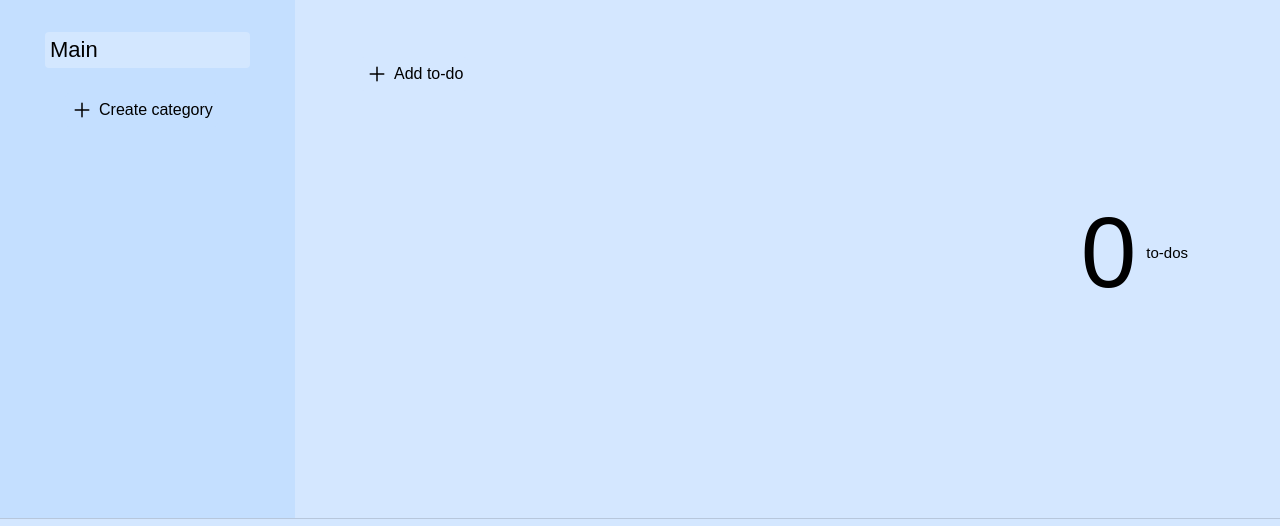
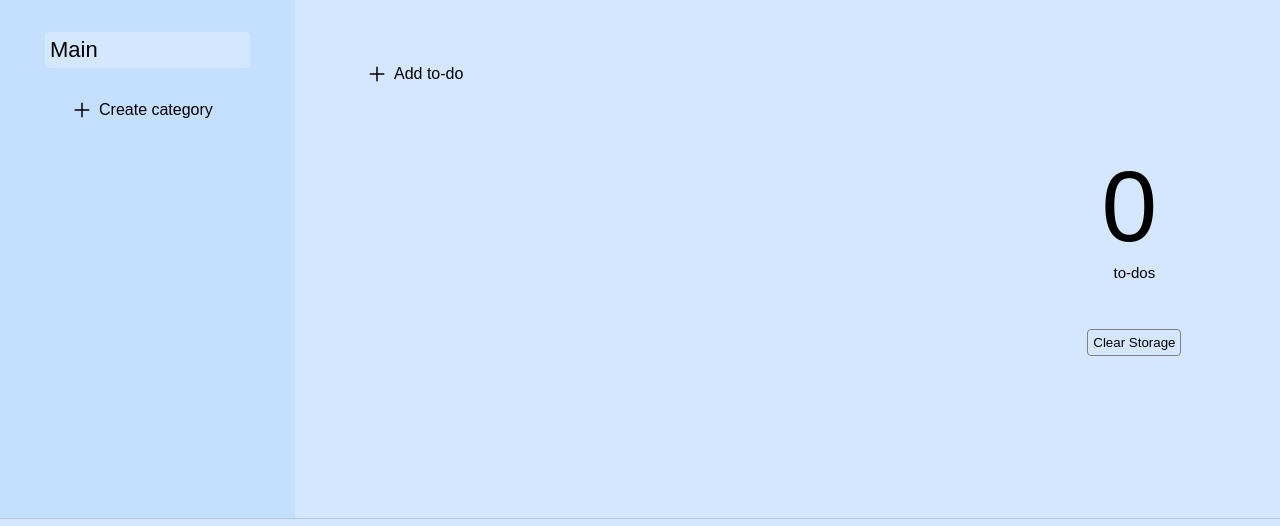
Before and after one commit to fsjev/to-do-list-app, a plain HTML site: page index.html in a window 1280 px wide. Shown: the part 222-748 px from the top of the page. Drawn offline with nearby package versions, Linux system fonts and the light colour scheme.

Commit message:
add and style button element

```diff
--- a/index.html
+++ b/index.html
@@ -62,7 +62,10 @@
                         </div>
                     </div>
                     <div class="counter-container">
-                        <span id="counter">0</span><div class="rest">to-dos</div>
+                        <div><span id="counter">0</span><div class="rest">to-dos</div></div>
+                        <div class="storage">
+                            <button id="clear-storage">Clear Storage</button>
+                        </div>
                     </div>
                 </div>
             </div>
--- a/style.css
+++ b/style.css
@@ -319,17 +319,32 @@ main{
     background-color: rgb(196, 223, 255);
 }
 .counter-container{
-    /* border: 1px solid green; */
     flex: 1;
     display: flex;
+    flex-direction: column;
     justify-content: center;
     align-items: center;
     font-size: 15px;
+    gap: 10%;
+}
+.counter-container button{
+    background-color: transparent;
+    outline: none;
+    border: 1px solid gray;
+    border-radius: 4px;
+    padding: 5px;
+}
+.counter-container button:hover{
+    background-color: rgb(197, 216, 240);
 }
 #counter{
     display: block;
     font-size: 100px;
     margin-right: 10px;
+}
+.rest{
+    display: flex;
+    justify-content: center;
 }
 ion-icon{
     font-size: 30px;
```
